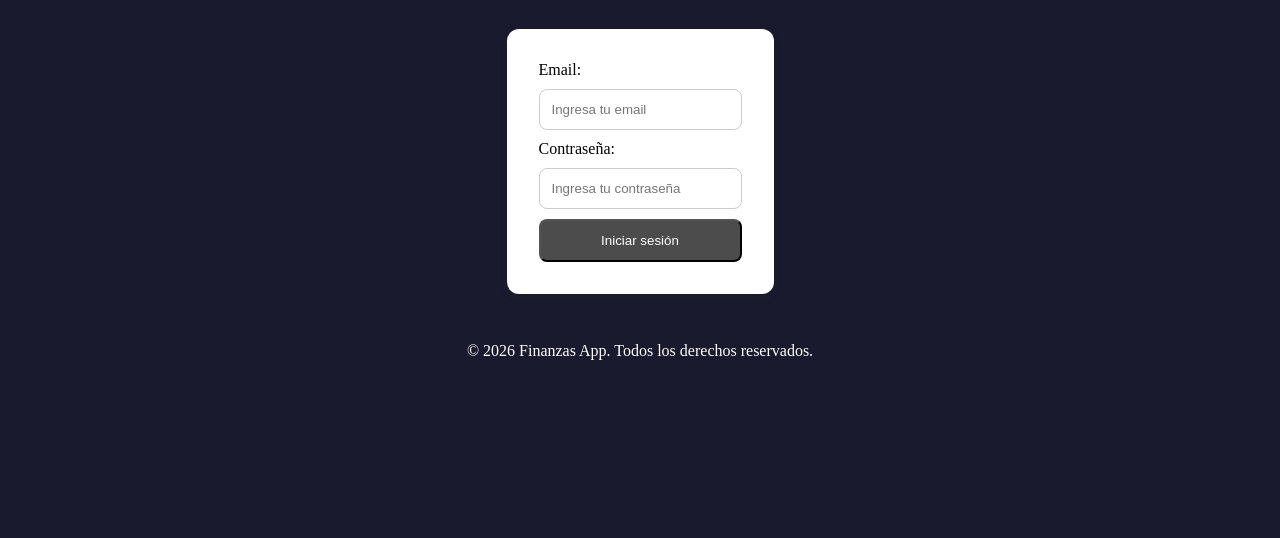
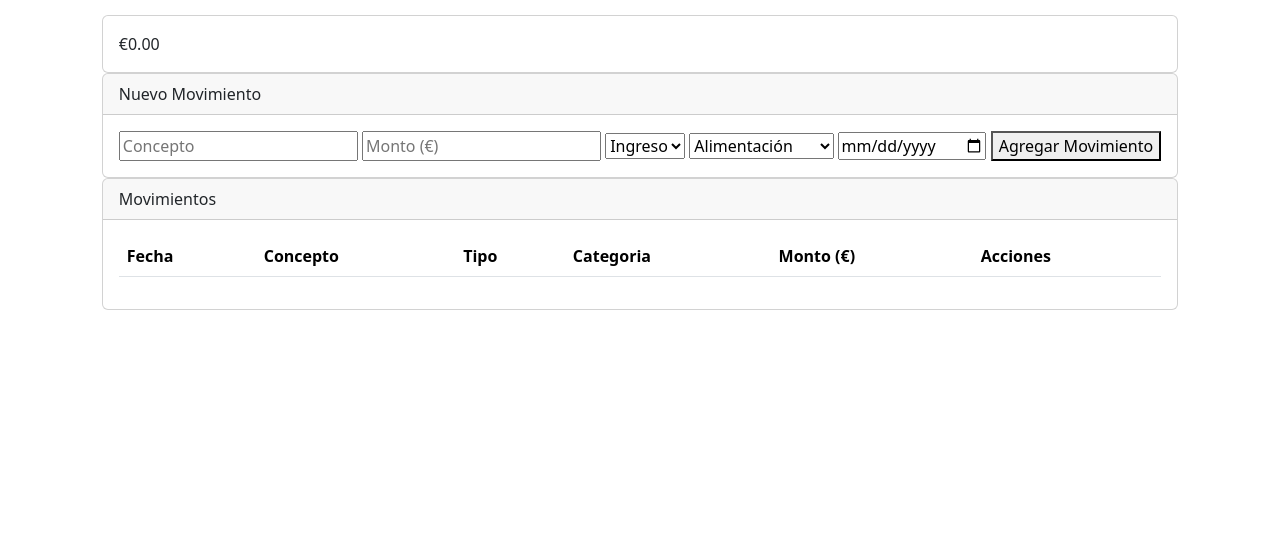
Before and after one commit to oskar089/finanzas-app, a plain HTML site: page index.html in a window 1280 px wide. Shown: the part 278-816 px from the top of the page. Drawn offline with nearby package versions, Linux system fonts and the light colour scheme.

Commit message:
feat: replace login page with dashboard layout using Bootstrap 5.3

```diff
--- a/index.html
+++ b/index.html
@@ -4,6 +4,10 @@
     <meta charset="UTF-8" />
     <meta name="viewport" content="width=device-width, initial-scale=1.0" />
     <link rel="stylesheet" href="styles.css" />
+    <link
+      href="https://cdn.jsdelivr.net/npm/bootstrap@5.3.3/dist/css/bootstrap.min.css"
+      rel="stylesheet"
+    />
     <title>Finanzas App</title>
   </head>
   <body>
@@ -12,18 +16,77 @@
       <p>Bienvenido a tu aplicación de finanzas personal.</p>
     </header>
     <main>
-      <div class="login-container">
-        <form>
-          <label for="email">Email:</label>
-          <input type="email" id="email" placeholder="Ingresa tu email" />
-          <label for="password">Contraseña:</label>
-          <input
-            type="password"
-            id="password"
-            placeholder="Ingresa tu contraseña"
-          />
-          <button>Iniciar sesión</button>
-        </form>
+      <div class="container mt-4">
+        <div class="row">
+          <div class="col-12">
+            <div class="card">
+              <div class="card-body">
+                <span id="totalBalance">€0.00</span>
+              </div>
+            </div>
+          </div>
+        </div>
+
+        <div class="row">
+          <div class="col-12">
+            <div class="card">
+              <div class="card-header">Nuevo Movimiento</div>
+              <div class="card-body">
+                <form action="">
+                  <input
+                    type="text"
+                    id="concepto"
+                    placeholder="Concepto"
+                    required
+                  />
+                  <input
+                    type="number"
+                    id="monto"
+                    placeholder="Monto (€)"
+                    required
+                  />
+                  <select id="tipo" required>
+                    <option value="ingreso">Ingreso</option>
+                    <option value="gasto">Gasto</option>
+                  </select>
+                  <select id="categoria" required>
+                    <option value="alimentacion">Alimentación</option>
+                    <option value="transporte">Transporte</option>
+                    <option value="entretenimiento">Entretenimiento</option>
+                    <option value="salud">Salud</option>
+                  </select>
+                  <input type="date" id="fecha" required />
+                  <button type="submit" id="addMovimientoBtn">
+                    Agregar Movimiento
+                  </button>
+                </form>
+              </div>
+            </div>
+          </div>
+        </div>
+
+        <div class="row">
+          <div class="col-12">
+            <div class="card">
+              <div class="card-header">Movimientos</div>
+              <div class="card-body">
+                <table class="table">
+                  <thead>
+                    <tr>
+                      <th>Fecha</th>
+                      <th>Concepto</th>
+                      <th>Tipo</th>
+                      <th>Categoria</th>
+                      <th>Monto (€)</th>
+                      <th>Acciones</th>
+                    </tr>
+                  </thead>
+                  <tbody id="movimientosTableBody"></tbody>
+                </table>
+              </div>
+            </div>
+          </div>
+        </div>
       </div>
     </main>
     <footer>
--- a/styles.css
+++ b/styles.css
@@ -14,6 +14,7 @@
 header {
   color: white;
   margin-bottom: 2rem;
+  text-align: center;
 }
 
 .login-container {
@@ -31,6 +32,7 @@
 }
 
 .login-container button {
+  border: none;
   width: 100%;
   background: #4c4c4c;
   color: white;
```
